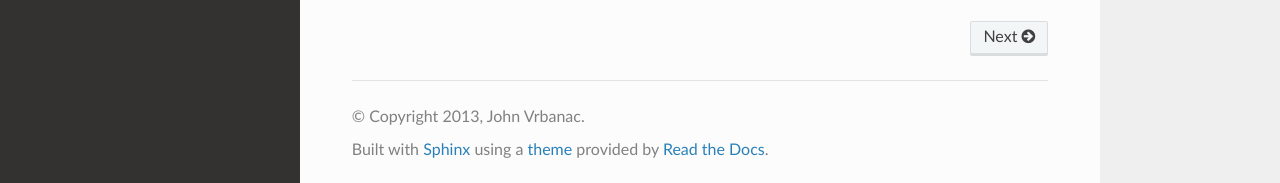
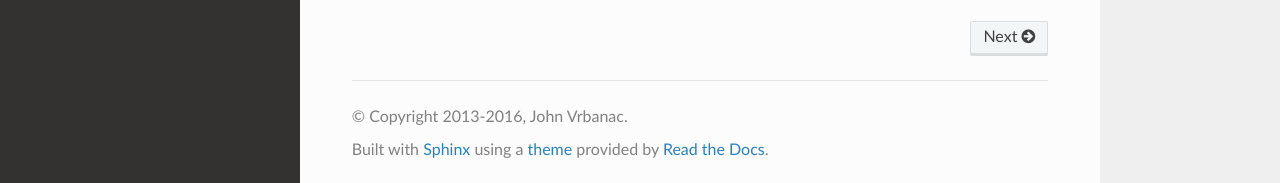
Before and after one commit to jmvrbanac/Specter, a Sphinx documentation site: the page built from docs/index.rst, in a window 1280 px wide and 900 px high, scrolled down 926 px. Shown: the part 714-897 px from the top of the window. Built offline with Sphinx 7.4.7 and the Read the Docs theme 2.0.0, drawn with Linux system fonts in a browser that asks for light colours.

Commit message:
Bumping version to 0.4.0

```diff
--- a/docs/conf.py
+++ b/docs/conf.py
@@ -50,7 +50,7 @@
 
 # General information about the project.
 project = u'Specter'
-copyright = u'2013, John Vrbanac'
+copyright = u'2013-2016, John Vrbanac'
 
 # The version info for the project you're documenting, acts as replacement for
 # |version| and |release|, also used in various other places throughout the
```
Also changed, not shown: 1 other file.
